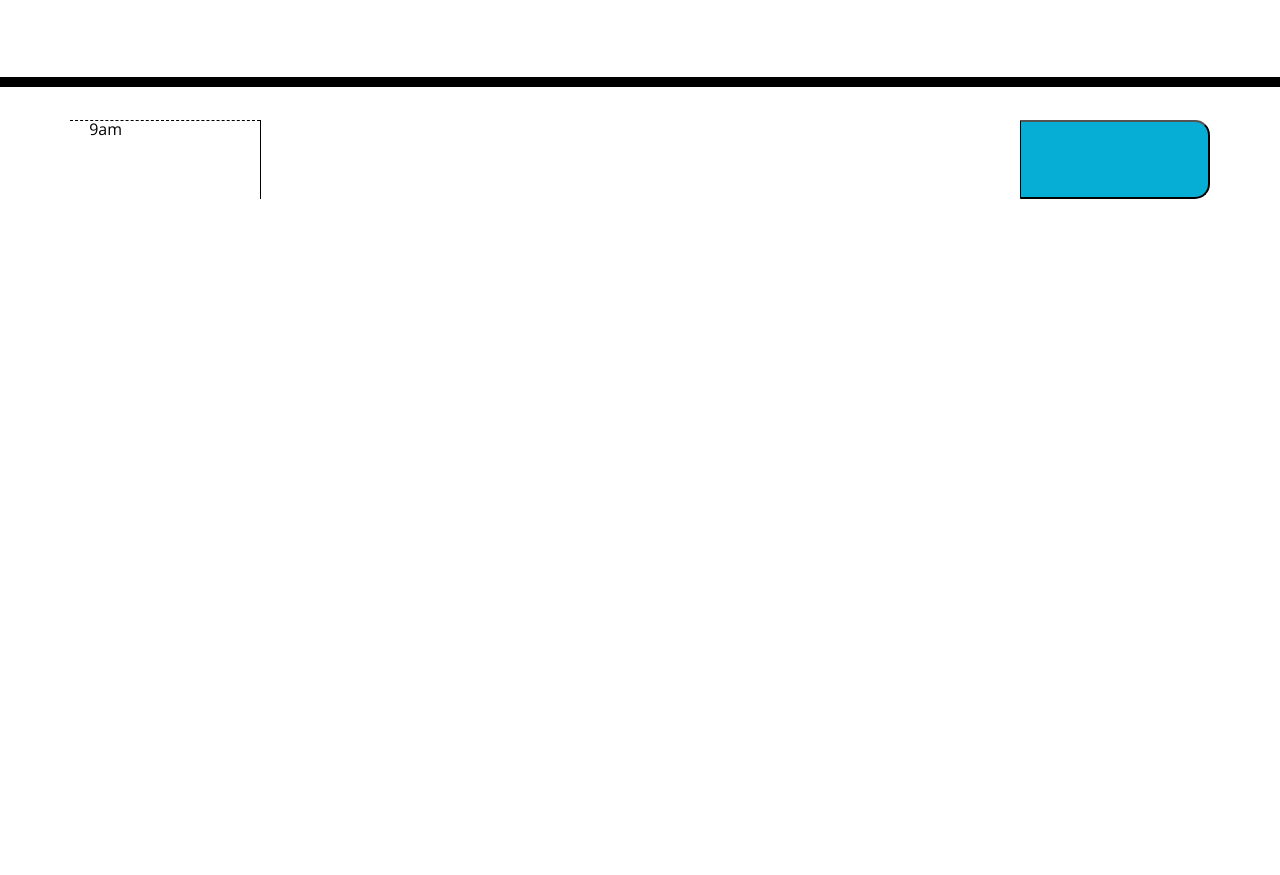
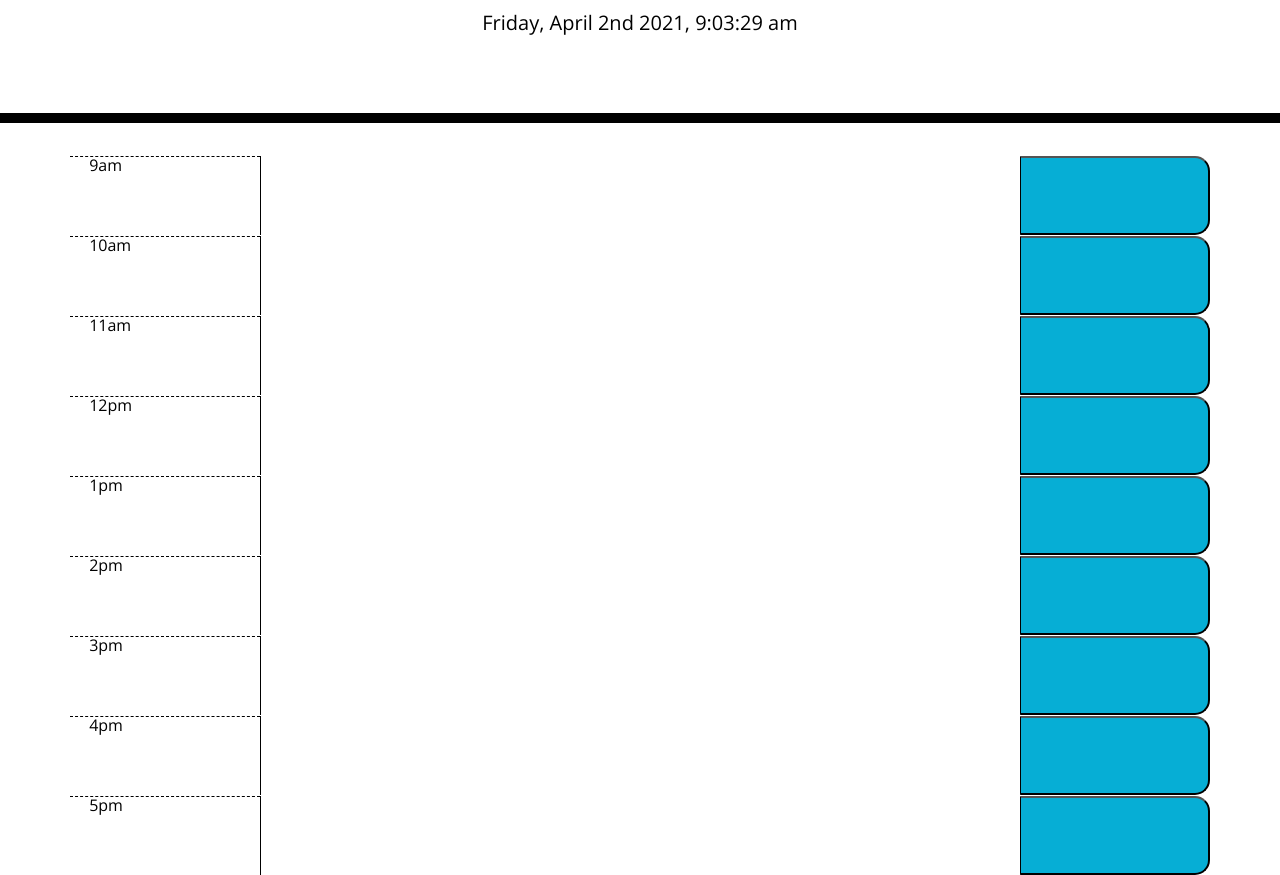
Before and after one commit to TMPeeler/dailyPlannerHW, a plain HTML site: page index.html in a window 1280 px wide. Shown: the part 181-1056 px from the top of the page. Before the commit the page ends 800 px from the top, so only its background shows below. Drawn offline with nearby package versions, Linux system fonts and the light colour scheme.

Commit message:
after hours of experimentation, added function to get text value on click of respective save button

```diff
--- a/index.html
+++ b/index.html
@@ -31,13 +31,55 @@
     <div class="container">
       <div class="row">
         <div class="hour col-md-2"> 9am </div>
+        <textarea class="description col-md-8" id="nineAMText"></textarea>
+        <button class="saveBtn col-md-2" id="nineAM"></button>
+      </div>
+      <div class="row">
+        <div class="hour col-md-2"> 10am </div>
         <textarea class="description col-md-8"></textarea>
-        <button class="saveBtn col-md-2"></button>
+        <button class="saveBtn col-md-2" id="tenAM"></button>
       </div>
+      <div class="row">
+        <div class="hour col-md-2"> 11am </div>
+        <textarea class="description col-md-8"></textarea>
+        <button class="saveBtn col-md-2" id="elevenAM"></button>
+      </div>
+      <div class="row">
+        <div class="hour col-md-2"> 12pm </div>
+        <textarea class="description col-md-8"></textarea>
+        <button class="saveBtn col-md-2" id="twelvePM"> </button>
+      </div>
+      <div class="row">
+        <div class="hour col-md-2"> 1pm </div>
+        <textarea class="description col-md-8"></textarea>
+        <button class="saveBtn col-md-2" id="onePM"></button>
+      </div>
+      <div class="row">
+        <div class="hour col-md-2"> 2pm </div>
+        <textarea class="description col-md-8"></textarea>
+        <button class="saveBtn col-md-2" id="twoPM"></button>
+      </div>
+      <div class="row">
+        <div class="hour col-md-2"> 3pm </div>
+        <textarea class="description col-md-8"></textarea>
+        <button class="saveBtn col-md-2" id="threePM"></button>
+      </div>
+      <div class="row">
+        <div class="hour col-md-2"> 4pm </div>
+        <textarea class="description col-md-8"></textarea>
+        <button class="saveBtn col-md-2" id="fourPM"></button>
+      </div>
+      <div class="row">
+        <div class="hour col-md-2"> 5pm </div>
+        <textarea class="description col-md-8"></textarea>
+        <button class="saveBtn col-md-2" id="fivePM"></button>
+      </div>
+
       <!-- Timeblocks go here -->
     </div>
 
     <script src="https://cdnjs.cloudflare.com/ajax/libs/jquery/3.2.1/jquery.min.js"></script>
     <script src="https://cdnjs.cloudflare.com/ajax/libs/moment.js/2.24.0/moment.min.js"></script>
+    <script src="script.js">  </script>
   </body>
 </html>
--- a/script.js
+++ b/script.js
@@ -1,8 +1,9 @@
-//variable declaration (grab DOM elements)
-// when the page is loaded, using moment, append textcontent of the current time
-// to the top of the page (header, h1/h2 tags maybe)
-// add 3 total columns (2/8/2 if 12 grid layout) apply CSS styling
-// add rows per timeblock
+//variable declaration (grab DOM elements) !!!!!!!!
+// when the page is loaded, using moment, append textcontent of the current time !!!!!!!!!!
+// to the top of the page (header, h1/h2 tags maybe) !!!!!!!!!!!
+// add 3 total columns (2/8/2 if 12 grid layout) apply CSS styling !!!!!!!!!!!
+// add rows per timeblock !!!!!!!!!!!!
+
 // a function that determines what time it is and compares color properties using an if/else statement( else would be future)
 // statement would look something like (if current = red, else if = green, else = grey)
 // logic gate basically saying that we don't have to define grey, we only have to say that the current time equals red, other times equal gree, and if neither of those are true then turn grey
@@ -10,15 +11,106 @@
 // when the save button is clicked (onclick or .on for jquery) it will store the value in the input field as local
 // 2 variables, one for input and one for time
 
-
-onclick();
-
-var inputValue = $(".description").val();
-var time = $(".hour").text();
+// var inputValue = $(".description").val();
+// var time = $(".hour").text();
 // .textContent() this is vanilla syntax
-localStorage.setItem(time, inputValue);
+// localStorage.setItem(time, inputValue);
 //^^ this is actually setting the value in the local storage
 
-var storedValue = localStorage.getItem(time);
-$(".description").val(storedValue);
+// var storedValue = localStorage.getItem(time);
+// $(".description").val(storedValue);
 //^^ are calling back the value from local storage and storing it in that text field
+
+// var weekDay = moment("1-1-2022", "M-D-YYYY").format("ddd MMM Do, YYYY");
+// $("#2a").text(weekDay);
+// $("#currentDay").text(moment().format("dddd, MMMM Do YYYY, h:mm:ss a"));
+
+// var saveBtn = document.querySelector(".saveBtn");
+
+// onclick();
+// saveBtn.addEventListener();
+
+
+// function currentTime() {
+//     if (timeOfDay >= moment().set('hour', 9)) {
+
+//     }
+//     //declare what current time is
+//     // say something like if current time (timeOfDay)
+
+// }
+
+var nineAM = $("#nineAM");
+var nineAMText = $("#nineAMText");
+
+var tenAM = $("#tenAM");
+var elevenAM = $("#elevenAM");
+var twelvePM = $("#twelvePM");
+var onePM = $("#onePM");
+var twoPM = $("#twoPM");
+var threePM = $("#threePM");
+var fourPM = $("#fourPM");
+var fivePM = $("#fivePM");
+
+
+
+
+var currentTime = moment().format("H");
+
+var plannerDesc = $(".description");
+var saveBtn = $(".saveBtn");
+
+var timeOfDay = moment().format("dddd, MMMM Do YYYY, h:mm:ss a");
+$("#currentDay").text(timeOfDay);
+// console.log(timeOfDay);
+
+
+// saveBtn.click(function() {
+//     console.log("yeeerrrrrr");
+
+// });
+
+// I want to get the value of my text area so that I can assign it to a variable and store it in local storage
+// function getInputValue() {
+//     var inputValue = nineAM.value;
+
+//     console.log(inputValue);
+// }
+
+
+$("#nineAM").click(function() {
+    var nineAMValue = document.getElementById("nineAMText").value
+    // var inputValue = nineAMText.value;
+    console.log(nineAMValue);
+    localStorage.setItem()
+
+
+});
+// this is the way we get the data from the textbox on button click, then I just need to store it using localStorage set item and I can call on it later with a localStorage get item
+
+
+
+
+
+
+// nineAM.addEventListener("click", function(){
+
+
+
+
+// });
+
+// $(document).ready(function() {
+//     $('.saveBtn').click(function(){
+//         console.log(event.target);
+
+//         // alert(this.name);
+//     })
+// });
+
+// function saveButton(event) {
+//     if(event.target.id === true ){
+//     }
+// }
+// function
+// if 9am = current hour set att to present , if else set att to past, else set att to future
```
